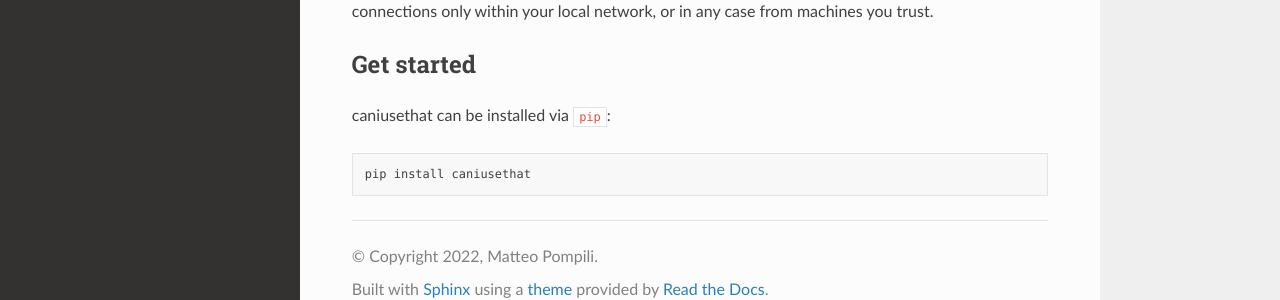
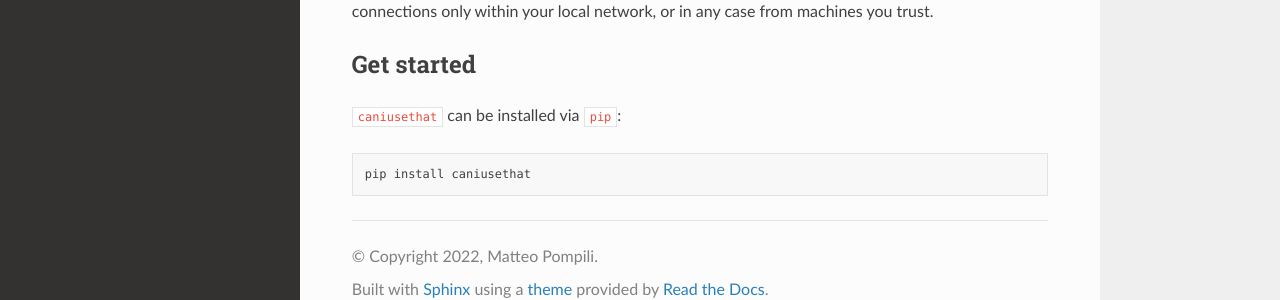
Before and after one commit to matpompili/caniusethat, a Sphinx documentation site: the page built from docs/short_readme.md, in a window 1280 px wide. Shown: the part 509-809 px from the top of the page. Built offline with Sphinx 7.4.7 and the Read the Docs theme 2.0.0, drawn with Linux system fonts in a browser that asks for light colours.

Commit message:
small tweak

````diff
--- a/docs/short_readme.md
+++ b/docs/short_readme.md
@@ -20,7 +20,7 @@ Only use `caniusethat` on your local machine, or behind a firewall that is confi
 
 ## Get started
 
-caniusethat can be installed via `pip`:
+`caniusethat` can be installed via `pip`:
 
 ```bash
 pip install caniusethat
````
Also changed, not shown: README.md (+1 -1 lines).
